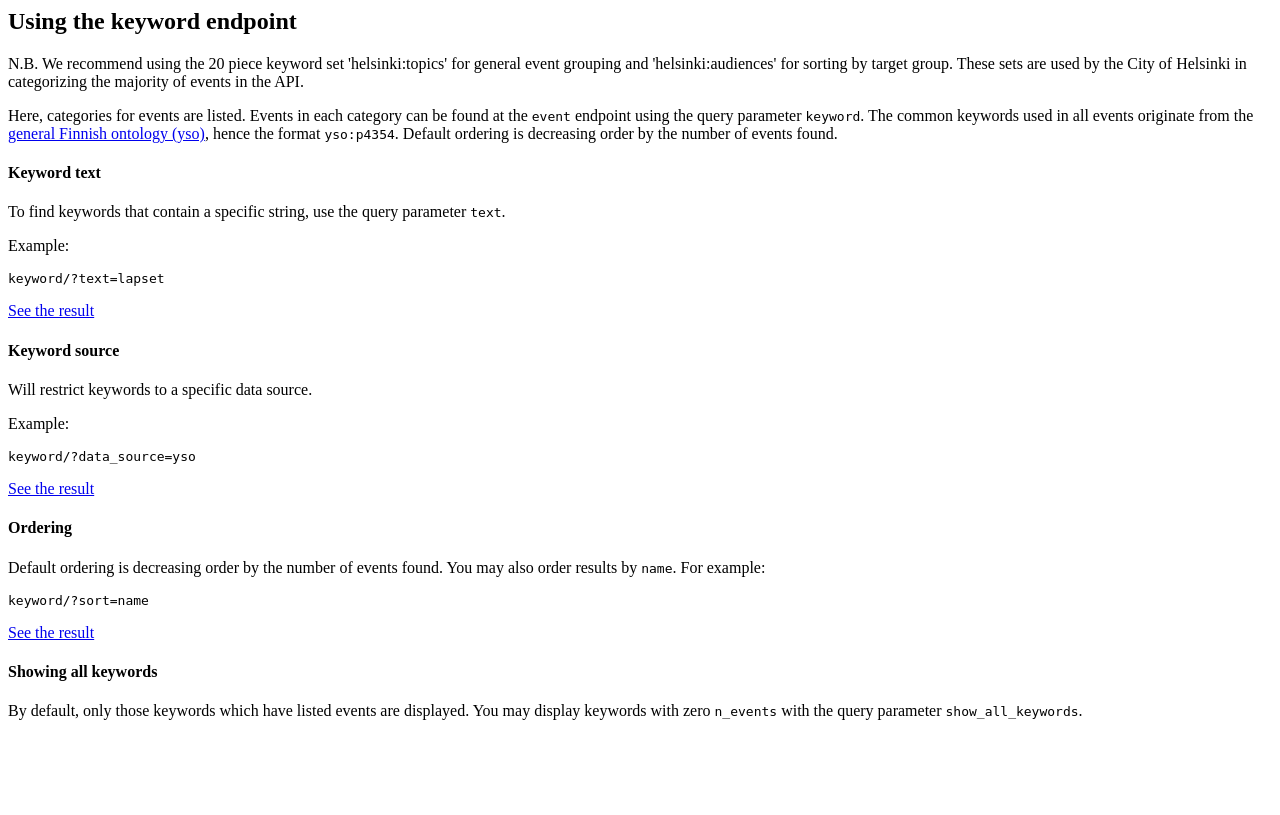
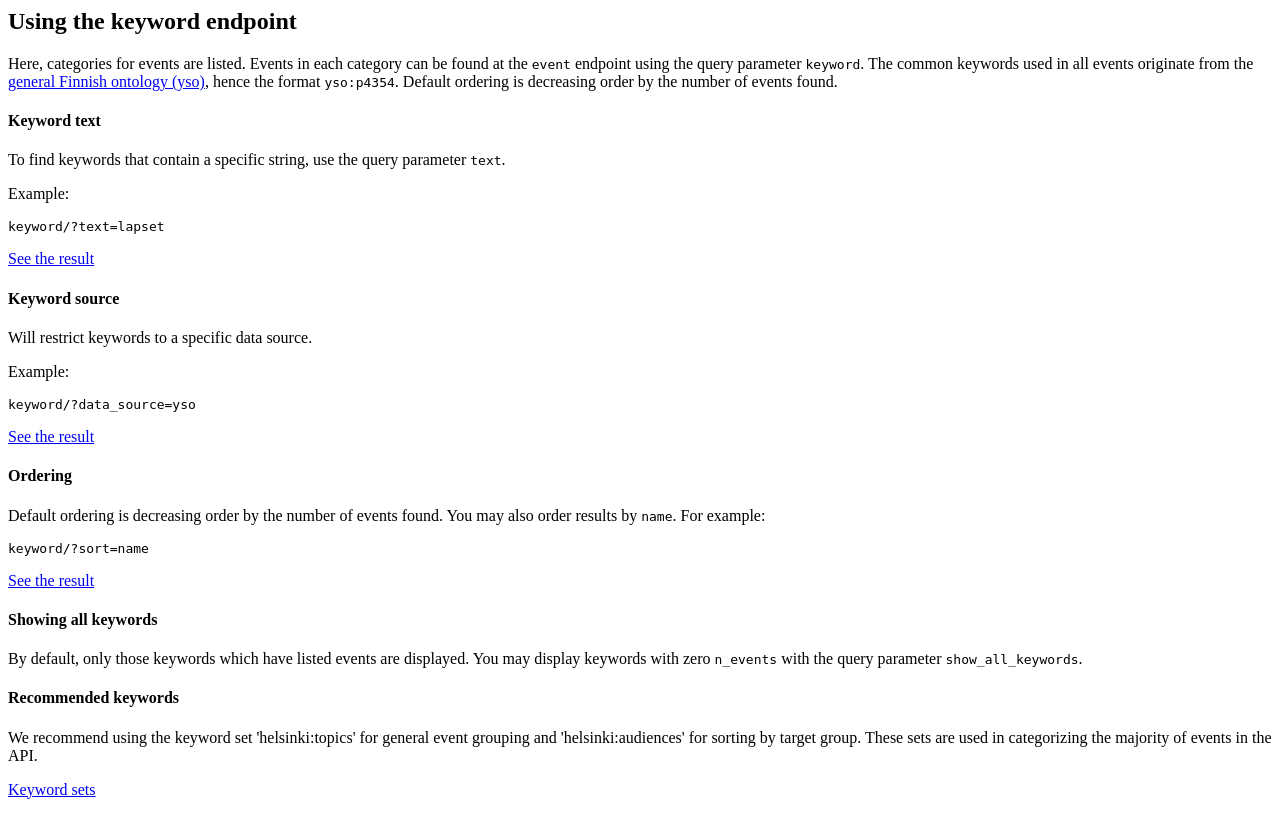
Before and after one commit to City-of-Helsinki/linkedevents, a Django app: template helevents/templates/rest_framework/keyword_list.html in a window 1280 px wide. Before the commit the page ends 720 px from the top, so only its background shows below. Run offline with Django 3.2, Linux system fonts and the light colour scheme; the template is opened without the code that fills it, so the values that code supplies are empty.

Commit message:
Update keyword_list.html

```diff
--- a/helevents/templates/rest_framework/keyword_list.html
+++ b/helevents/templates/rest_framework/keyword_list.html
@@ -2,7 +2,6 @@
     <div class="panel-body">
 
 <h2 id="using-keyword-endpoint">Using the keyword endpoint</h2>
-<p>N.B. We recommend using the 20 piece keyword set 'helsinki:topics' for general event grouping and 'helsinki:audiences' for sorting by target group. These sets are used by the City of Helsinki in categorizing the majority of events in the API.</p>
 <p>Here, categories for events are listed. Events in each category can be found at the <code>event</code> endpoint using the query parameter <code>keyword</code>. The common keywords
 used in all events originate from the <a href="https://finto.fi/yso/en/">general Finnish ontology (yso)</a>,
 hence the format <code>yso:p4354</code>. Default ordering is decreasing order by the number of events found.</p>
@@ -29,6 +28,10 @@ hence the format <code>yso:p4354</code>. Default ordering is decreasing order by
 <p>By default, only those keywords which have listed events are
 displayed. You may display keywords with zero <code>n_events</code> with the
     query parameter <code>show_all_keywords</code>.</p>
+ <h4 id="recommended-keywords">Recommended keywords</h4>
+<p>We recommend using the  keyword set 'helsinki:topics' for general event grouping and 'helsinki:audiences' for sorting by target group. These sets are used in categorizing the majority of events in the API. <p>
+<p><a href="https://api.hel.fi/linkedevents/v1/keyword_set/" target="_self">Keyword sets</a></p>
+
 
     </div>
 </div>
```
